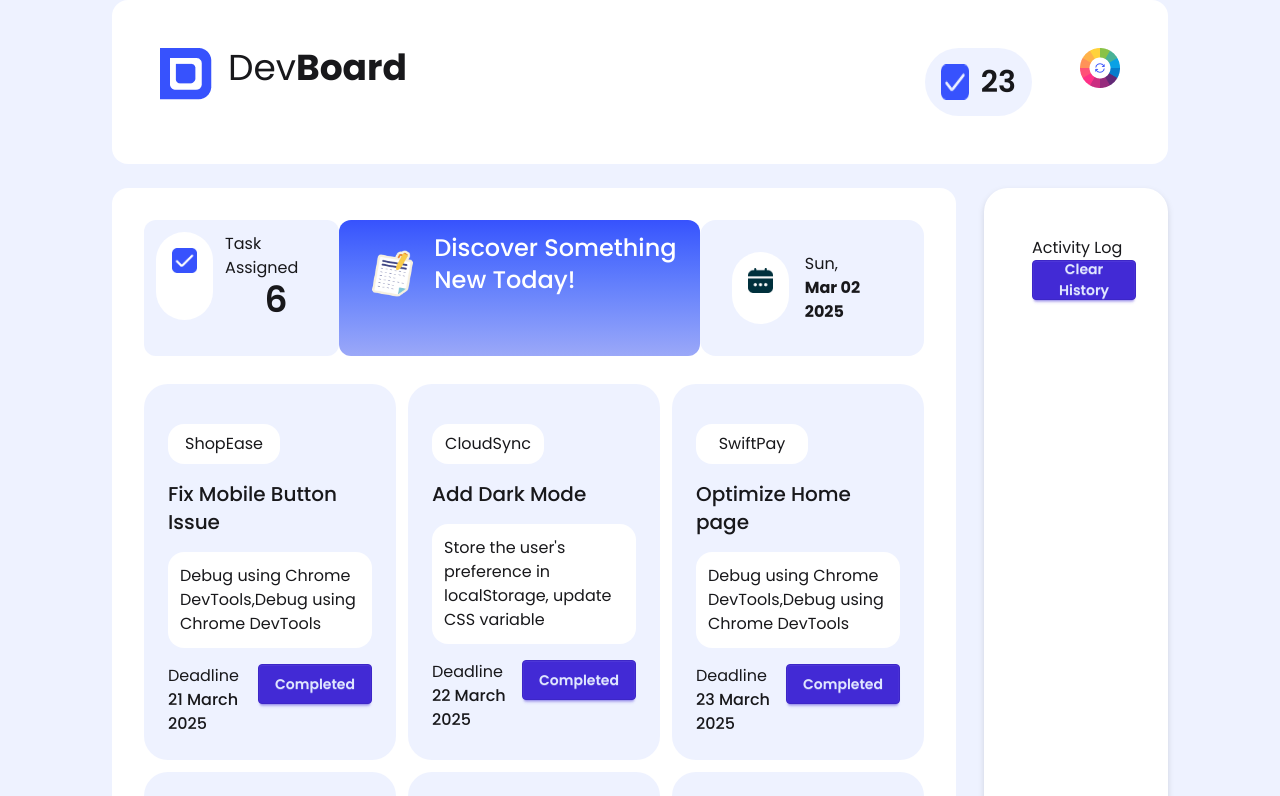
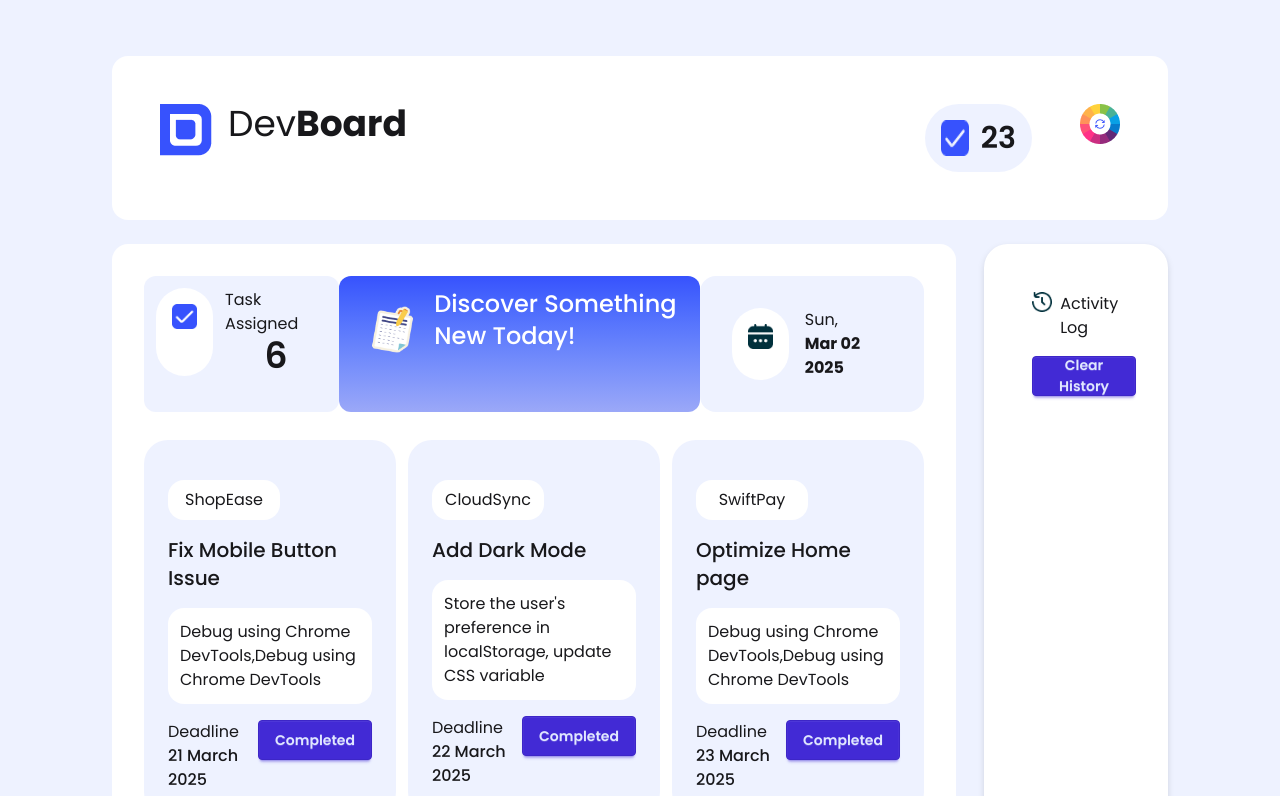
Before and after one commit to sharmin133/assignment-5, a plain HTML site: page index.html in a window 1280 px wide. Shown: the top 796 px of the page. Drawn offline with nearby package versions, Linux system fonts and the light colour scheme.

Commit message:
added all

```diff
--- a/blog.html
+++ b/blog.html
@@ -30,7 +30,7 @@
 
     <header>
 
-    <nav class="flex justify-between p-6 bg-white mx-28 my-8 rounded-2xl" >
+    <nav class="flex justify-between p-6 bg-white mx-28 mb-6 rounded-2xl" >
         <div class="flex  p-6 gap-3" >
             <div><img src="./assets/logo.png" alt=""></div>
             <div class="text-4xl">  <h1>Dev<span class="font-bold ">Board</span></h1></div>
--- a/index.html
+++ b/index.html
@@ -34,12 +34,15 @@ border-bottom: 1px dashed gray;
 
 </style>
 </head>
-<body class="poppins-font bg-indigo-50">
+<body class="poppins-font bg-indigo-50 pb-8">
 
 
-   <header >
+   <header class="pt-8">
 
-    <nav class="flex justify-between p-6 bg-white mx-28 mb-6  rounded-2xl" >
+
+
+
+    <nav class="flex justify-between p-6 bg-white mx-28 my-6  rounded-2xl" >
 <div class="flex  p-6 gap-4" >
     <div><img src="./assets/logo.png" alt=""></div>
     <div class="text-4xl">  <h1>Dev<span class="font-bold ">Board</span></h1></div>
@@ -205,9 +208,11 @@ border-bottom: 1px dashed gray;
 
 
     <div class="bg-white drop-shadow-md pl-12 pt-12 pr-8 pb-8  rounded-3xl  ml-3 mr-28" >
-        <h2 >Activity Log</h2>
-
-        <button class="btn btn-primary" onclick="clearHistory()">Clear History</button>
+        <div class="flex gap-2 mb-4">
+        <div> <img src="./assets/activity.png" alt=""></div>
+            <h2> Activity Log</h2>
+        </div>
+        <button class="btn btn-primary mb-4" onclick="clearHistory()">Clear History</button>
 
         <div id="activity-log" class="space-y-3 gap-3"></div>
         </div>
```
